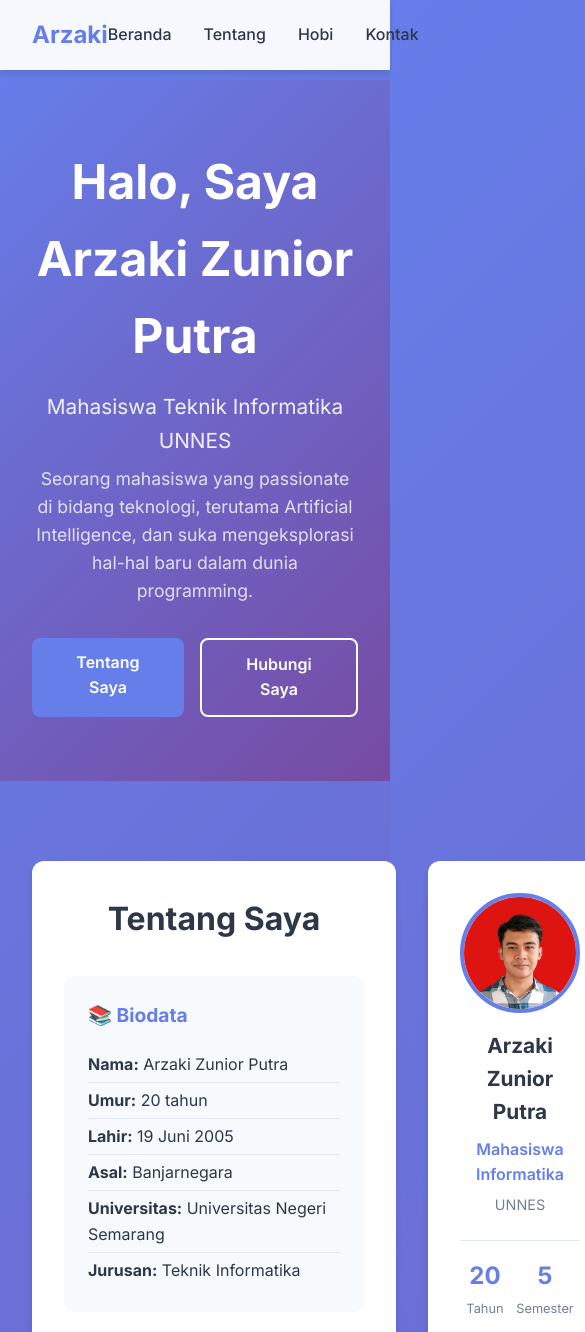
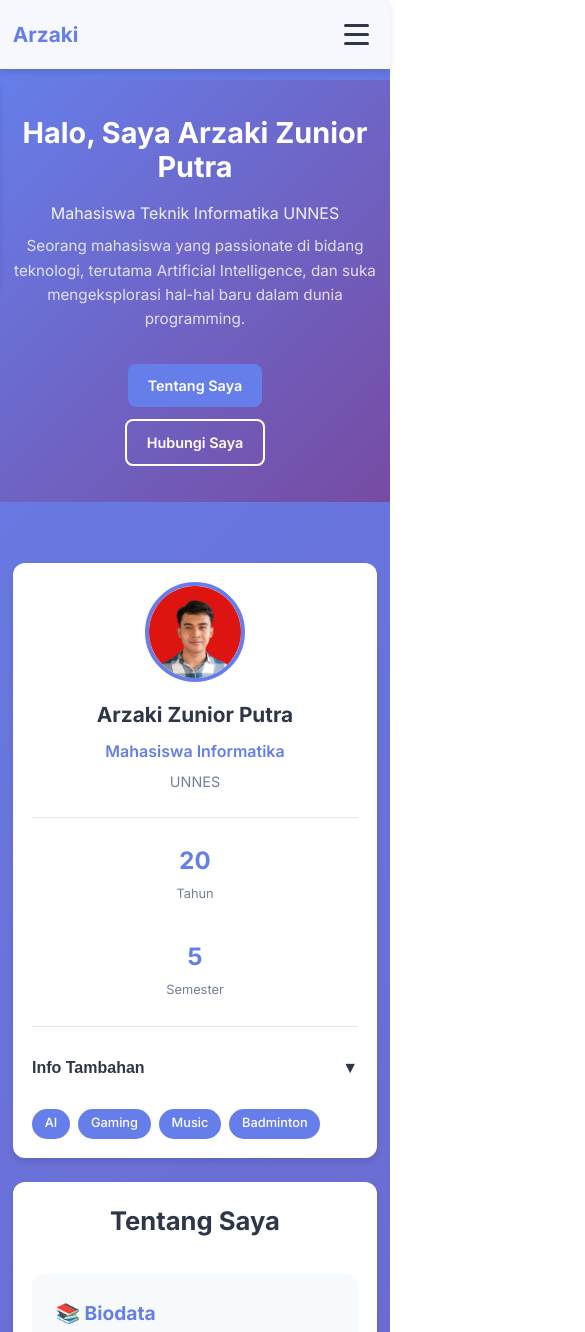
Before and after one commit to zeeks024/Website-perkenalan-diri-untuk-submission-Dicoding, a plain HTML site: page index.html in a window 390 px wide. Shown: the top 1332 px of the page, 585 px wide, since content can reach past the window. Drawn offline with Linux system fonts and the light colour scheme.

Commit message:
Add responsive design for mobile and tablet devices

```diff
--- a/css/style.css
+++ b/css/style.css
@@ -88,6 +88,23 @@ html {
 
 .nav-link:hover::after {
     width: 100%;
+}
+
+/* Hamburger menu */
+.hamburger {
+    display: none;
+    flex-direction: column;
+    cursor: pointer;
+    padding: 0.5rem;
+}
+
+.hamburger span {
+    width: 25px;
+    height: 3px;
+    background: var(--text-dark);
+    margin: 3px 0;
+    transition: var(--transition);
+    border-radius: 2px;
 }
 
 /* Konten utama */
@@ -531,3 +548,239 @@ section h2 {
 .profile-card {
     animation: fadeInUp 0.6s ease-out;
 }
+
+/* Responsive Design */
+@media screen and (max-width: 1024px) {
+    .container {
+        padding: 1.5rem;
+    }
+
+    .content-wrapper {
+        gap: 1.5rem;
+    }
+
+    .sidebar {
+        max-width: 300px;
+    }
+}
+
+@media screen and (max-width: 768px) {
+    /* Navigation */
+    .navbar {
+        padding: 1rem;
+        position: relative;
+    }
+
+    .nav-menu {
+        position: fixed;
+        left: -100%;
+        top: 80px;
+        flex-direction: column;
+        background: rgba(255, 255, 255, 0.98);
+        backdrop-filter: blur(10px);
+        width: 100%;
+        text-align: center;
+        transition: left 0.3s ease;
+        box-shadow: var(--shadow);
+        padding: 2rem 0;
+        z-index: 999;
+    }
+
+    .nav-menu.active {
+        left: 0;
+    }
+
+    .hamburger {
+        display: flex;
+    }
+
+    .hamburger.active span:nth-child(1) {
+        transform: rotate(45deg) translate(5px, 5px);
+    }
+
+    .hamburger.active span:nth-child(2) {
+        opacity: 0;
+    }
+
+    .hamburger.active span:nth-child(3) {
+        transform: rotate(-45deg) translate(7px, -6px);
+    }
+
+    /* Hero */
+    .hero {
+        padding: 3rem 1rem;
+        min-height: 60vh;
+    }
+
+    .hero-content h1 {
+        font-size: 2.2rem;
+    }
+
+    .hero-subtitle {
+        font-size: 1.1rem;
+    }
+
+    .hero-buttons {
+        flex-direction: column;
+        align-items: center;
+        gap: 0.8rem;
+    }
+
+    /* Layout */
+    .container {
+        padding: 1rem;
+    }
+
+    .content-wrapper {
+        flex-direction: column;
+    }
+
+    .sidebar {
+        position: static;
+        max-width: none;
+        order: -1;
+    }
+
+    /* Grids */
+    .about-grid {
+        grid-template-columns: 1fr;
+        gap: 1rem;
+    }
+
+    .hobby-grid {
+        grid-template-columns: repeat(auto-fit, minmax(200px, 1fr));
+        gap: 1rem;
+    }
+
+    /* Cards */
+    .about,
+    .hobbies,
+    .contact,
+    .profile-card {
+        padding: 1.5rem;
+    }
+
+    /* Contact */
+    .contact-item {
+        padding: 1.2rem;
+    }
+
+    /* Typography */
+    section h2 {
+        font-size: 1.8rem;
+    }
+}
+
+@media screen and (max-width: 480px) {
+    /* Navigation */
+    .navbar {
+        padding: 0.8rem;
+    }
+
+    .nav-brand h1 {
+        font-size: 1.3rem;
+    }
+
+    .nav-menu {
+        gap: 0.8rem;
+    }
+
+    /* Hero */
+    .hero {
+        padding: 2rem 0.8rem;
+        min-height: 50vh;
+    }
+
+    .hero-content h1 {
+        font-size: 1.8rem;
+        line-height: 1.2;
+    }
+
+    .hero-subtitle {
+        font-size: 1rem;
+    }
+
+    .hero-description {
+        font-size: 0.95rem;
+    }
+
+    /* Container */
+    .container {
+        padding: 0.8rem;
+    }
+
+    /* Cards */
+    .about,
+    .hobbies,
+    .contact,
+    .profile-card {
+        padding: 1.2rem;
+    }
+
+    /* Grids */
+    .hobby-grid {
+        grid-template-columns: 1fr;
+    }
+
+    /* Contact */
+    .contact-item {
+        padding: 1rem;
+        flex-direction: column;
+        text-align: center;
+    }
+
+    .contact-details h4 {
+        margin-bottom: 0.3rem;
+    }
+
+    /* Profile */
+    .profile-image {
+        width: 100px;
+        height: 100px;
+    }
+
+    .stats {
+        flex-direction: column;
+        gap: 1rem;
+    }
+
+    .stat {
+        padding: 0.5rem 0;
+    }
+
+    /* Typography */
+    section h2 {
+        font-size: 1.6rem;
+    }
+
+    .btn {
+        padding: 10px 20px;
+        font-size: 0.9rem;
+    }
+}
+
+@media screen and (max-width: 320px) {
+    /* Extra small devices */
+    .hero-content h1 {
+        font-size: 1.5rem;
+    }
+
+    .container {
+        padding: 0.5rem;
+    }
+
+    .about,
+    .hobbies,
+    .contact,
+    .profile-card {
+        padding: 1rem;
+    }
+
+    .hobby-card {
+        padding: 1.2rem;
+    }
+
+    .contact-details a {
+        font-size: 0.9rem;
+    }
+}
--- a/index.html
+++ b/index.html
@@ -22,6 +22,11 @@
                 <li><a href="#hobbies" class="nav-link">Hobi</a></li>
                 <li><a href="#contact" class="nav-link">Kontak</a></li>
             </ul>
+            <div class="hamburger">
+                <span></span>
+                <span></span>
+                <span></span>
+            </div>
         </nav>
     </header>
 
--- a/js/script.js
+++ b/js/script.js
@@ -1,10 +1,28 @@
 // Ambil elemen-elemen yang diperlukan
+const hamburger = document.querySelector('.hamburger');
+const navMenu = document.querySelector('.nav-menu');
 const navLinks = document.querySelectorAll('.nav-link');
 const dropdownBtn = document.querySelector('.dropdown-btn');
 const dropdownContent = document.querySelector('.dropdown-content');
 const contactItems = document.querySelectorAll('.contact-item');
 const hobbyCards = document.querySelectorAll('.hobby-card');
 const statNumbers = document.querySelectorAll('.stat .number');
+
+// Mobile navigation toggle
+if (hamburger && navMenu) {
+    hamburger.addEventListener('click', function() {
+        hamburger.classList.toggle('active');
+        navMenu.classList.toggle('active');
+    });
+
+    // Tutup mobile menu saat klik nav link
+    navLinks.forEach(link => {
+        link.addEventListener('click', () => {
+            hamburger.classList.remove('active');
+            navMenu.classList.remove('active');
+        });
+    });
+}
 
 // Smooth scrolling untuk navigasi
 document.querySelectorAll('a[href^="#"]').forEach(anchor => {
@@ -112,8 +130,14 @@ document.addEventListener('DOMContentLoaded', function() {
 
 // Navigasi keyboard
 document.addEventListener('keydown', function(e) {
-    // Tutup dropdown dengan ESC
+    // Tutup menu dengan ESC
     if (e.key === 'Escape') {
+        // Tutup mobile menu
+        if (hamburger && navMenu) {
+            hamburger.classList.remove('active');
+            navMenu.classList.remove('active');
+        }
+
         // Tutup dropdown
         if (dropdownContent && dropdownContent.classList.contains('active')) {
             dropdownContent.classList.remove('active');
```
